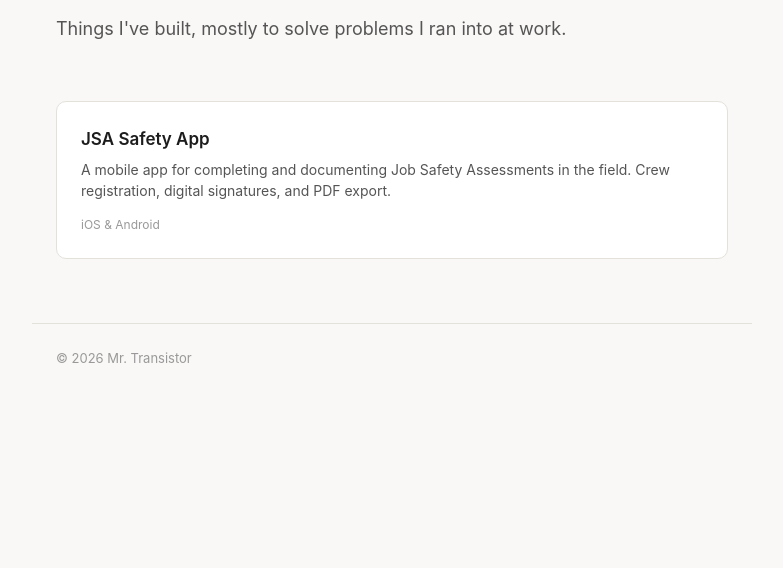
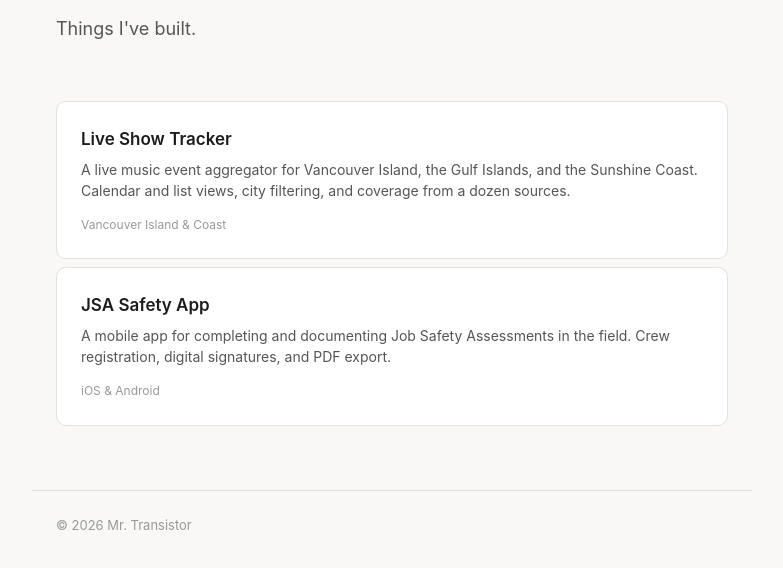
Before and after one commit to schmuryk/mrtransistor, a plain HTML site: page projects/index.html in a window 1280 px wide. Shown: the part 188-756 px from the top of the page, without its empty margins (248-1031 px from the left). Drawn offline with Linux system fonts and the light colour scheme.

Commit message:
projects: add Live Show Tracker card, simplify description
Co-Authored-By: Claude Sonnet 4.6 <noreply@anthropic.com>

```diff
--- a/projects/index.html
+++ b/projects/index.html
@@ -18,10 +18,15 @@
   <main>
     <div class="home-intro">
       <h1>Projects</h1>
-      <p>Things I've built, mostly to solve problems I ran into at work.</p>
+      <p>Things I've built.</p>
     </div>
 
     <div class="projects-grid">
+      <a class="project-card" href="/projects/live-shows">
+        <h2>Live Show Tracker</h2>
+        <p>A live music event aggregator for Vancouver Island, the Gulf Islands, and the Sunshine Coast. Calendar and list views, city filtering, and coverage from a dozen sources.</p>
+        <div class="card-meta">Vancouver Island &amp; Coast</div>
+      </a>
       <a class="project-card" href="/projects/job-safety-app">
         <h2>JSA Safety App</h2>
         <p>A mobile app for completing and documenting Job Safety Assessments in the field. Crew registration, digital signatures, and PDF export.</p>
```
